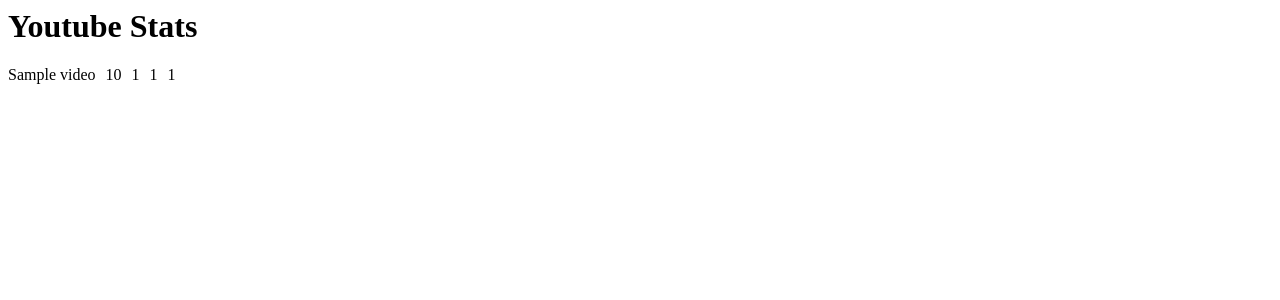
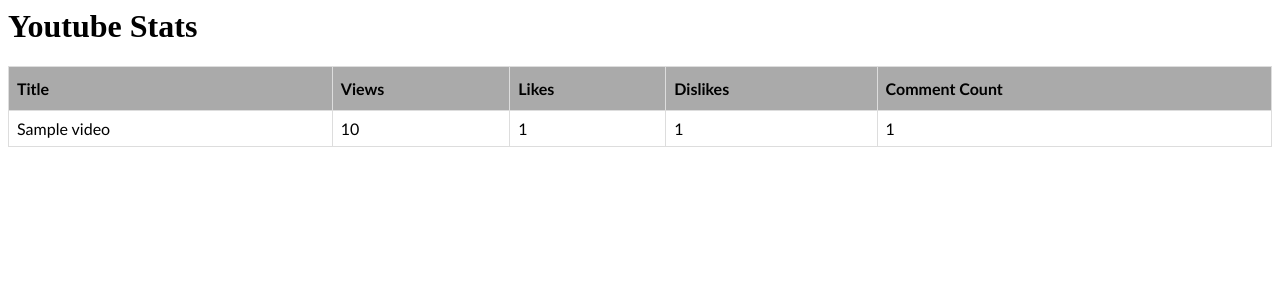
Before and after one commit to EleniFaves/HackathonFall2019, a Django app: template SubscribeToMyChannel/video_stats/templates/video_stats/index.html in a window 1280 px wide. Shown: the top 300 px of the page. Run offline with Django 3.2, Linux system fonts and the light colour scheme; the template is opened without the code that fills it: values that come from a table or form of the project are taken from there, others are empty; tables that the repository leaves empty hold one stand-in row (values such as "Sample post").

Commit message:
added table for displaying 200 rows for 2018-01-01

```diff
--- a/SubscribeToMyChannel/video_stats/templates/video_stats/index.html
+++ b/SubscribeToMyChannel/video_stats/templates/video_stats/index.html
@@ -7,26 +7,51 @@
 
 <body>
     <style lang="scss">
-        .row {
-            display: flex;
+        #videos {
+            font-family: "Trebuchet MS", Arial, Helvetica, sans-serif;
+            border-collapse: collapse;
+            width: 100%;
+}
+
+        #videos td, #videos th {
+        border: 1px solid #ddd;
+        padding: 8px;
+}
+        #videos th {
+            padding-top: 12px;
+            padding-bottom: 12px;
+            text-align: left;
+            background-color: #aaa;
+            color:black;
         }
-        .item {
-            margin-right: 10px;
-        }
+
     </style>
 
     <!-- Compiled and minified JavaScript -->
     <script src="https://cdnjs.cloudflare.com/ajax/libs/materialize/1.0.0/js/materialize.min.js"></script>
     <h1>Youtube Stats</h1>
-    {% for video in videos %}
-        <div class="row">
-            <div class="item title">{{ video.title }}</div>
-            <div class="item views">{{ video.views }}</div>
-            <div class="item likes">{{ video.likes }}</div>
-            <div class="item dislikes">{{ video.dislikes }}</div>
-            <div class="item comment_count">{{ video.comment_count }}</div>
-        </div>
-    {% endfor %}
+
+    <table id="videos">
+            <tr>
+                <th>Title</th>
+                <th>Views</th>
+                <th>Likes</th>
+                <th>Dislikes</th>
+                <th>Comment Count</th>
+            </tr>
+
+            <tbody>
+                {% for video in videos %}
+                <tr>
+                    <td>{{ video.title }}</td>
+                    <td>{{ video.views }}</td>
+                    <td>{{ video.likes }}</td>
+                    <td>{{ video.dislikes }}</td>
+                    <td>{{ video.comment_count }}</td>
+                </tr>
+                {% endfor %}
+            </tbody>
+    </table>
 
     <script>
 
```
